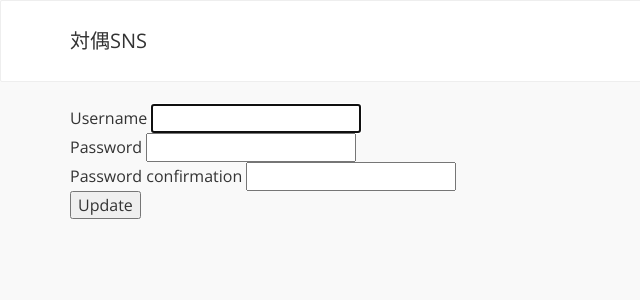
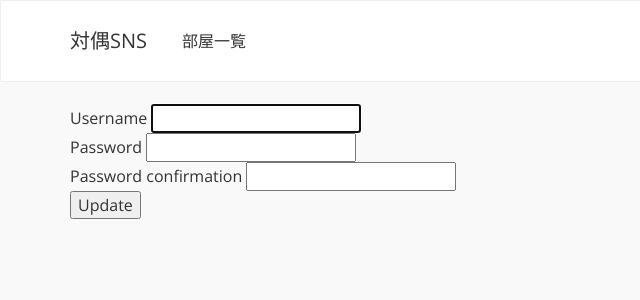
Before and after one commit to zakuro9715/uragf, a Django app: page /accounts/new/ in a window 1280 px wide. Shown: the top 300 px of the page, without its empty margins (0-640 px from the left). Run offline with Django 3.2, Linux system fonts and the light colour scheme; some libraries are stand-ins or nearby versions.

Commit message:
Add room list to navbar

```diff
--- a/uragf/templates/base.html
+++ b/uragf/templates/base.html
@@ -16,6 +16,11 @@
         <div class="navbar-header">
           <a href="/" class="navbar-brand">対偶SNS</a>
         </div>
+        <div class="collapse navbar-collapse">
+          <ul class="nav navbar-nav">
+            <li><a href="/rooms">部屋一覧</a></li>
+          </ul>
+        </div>
       </div>
     </nav>
     <div class="container">
```
